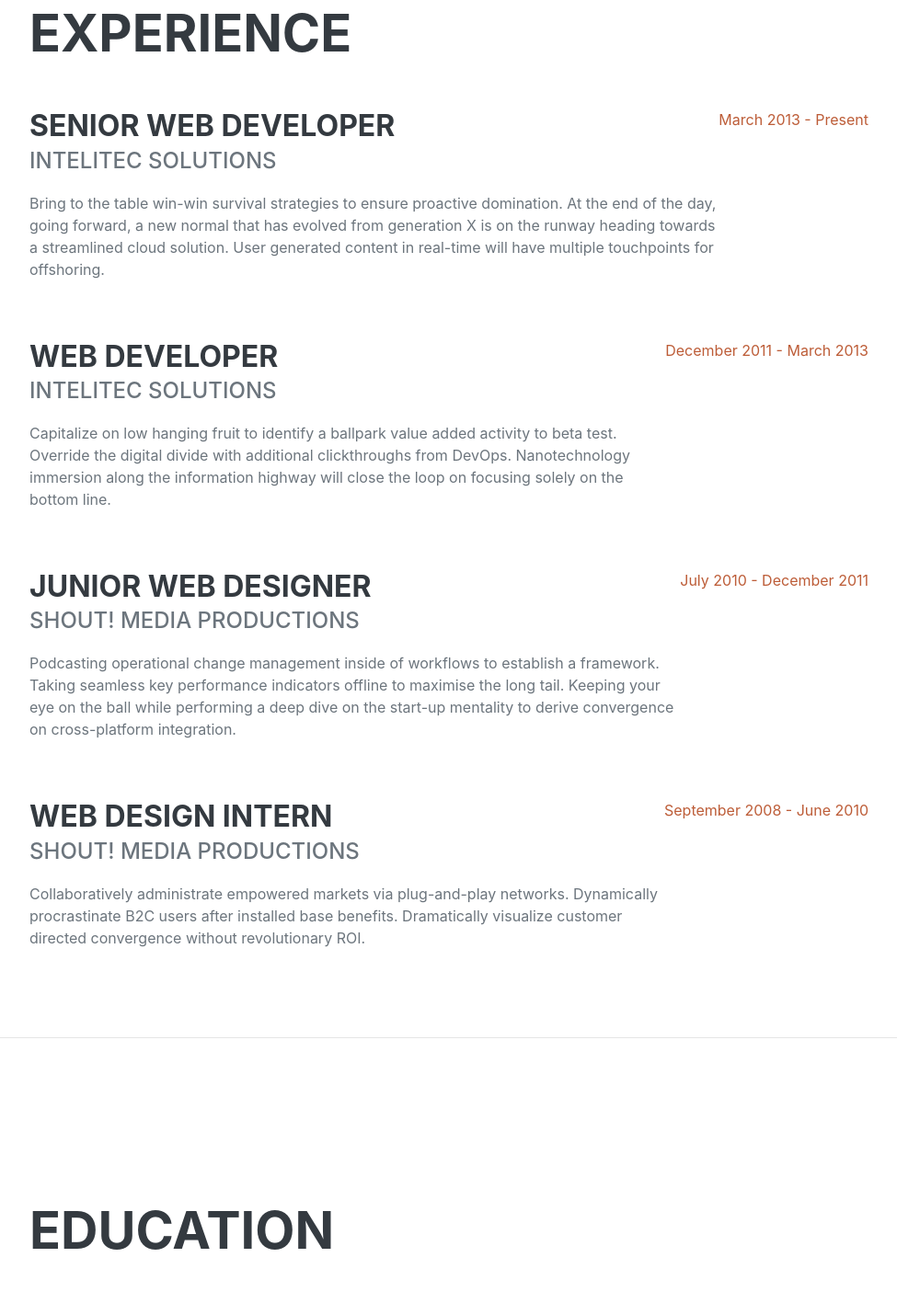
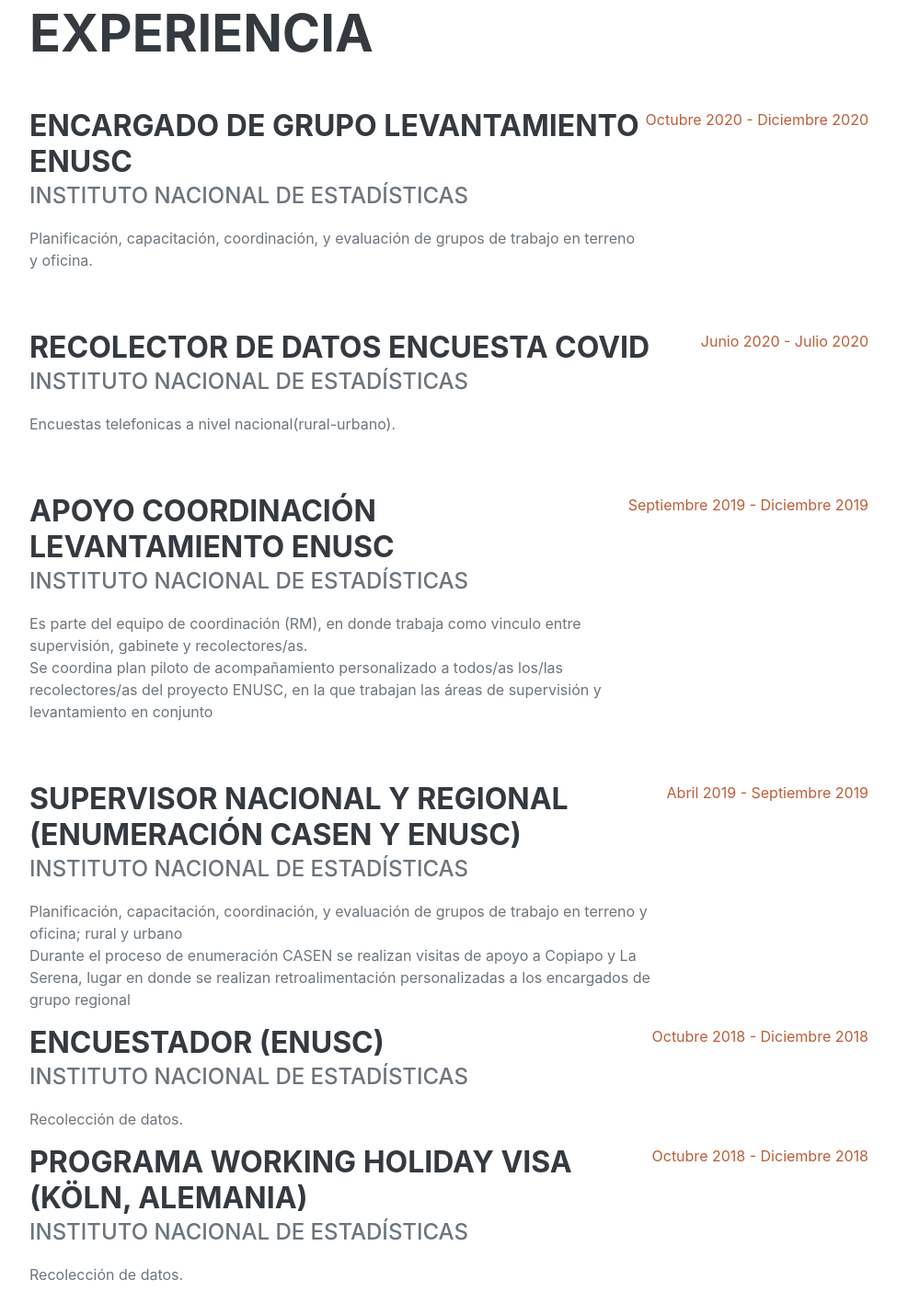
Before and after one commit to 4radamas/Pablo-OrtegaP.github.io, a plain HTML site: page index.html in a window 1280 px wide. Shown: the part 878-2295 px from the top of the page at 92% size, without its empty margins (288-1263 px from the left). Drawn offline with nearby package versions, Linux system fonts and the light colour scheme; a web font is replaced by a local one.

Commit message:
Update index.html

```diff
--- a/index.html
+++ b/index.html
@@ -5,7 +5,7 @@
         <meta name="viewport" content="width=device-width, initial-scale=1, shrink-to-fit=no" />
         <meta name="description" content="" />
         <meta name="author" content="" />
-        <title>Curriculum Vitae</title>
+        <title>CV - Pablo Ortega</title>
         <link rel="icon" type="image/x-icon" href="assets/img/favicon.ico" />
         <!-- Font Awesome icons (free version)-->
         <script src="https://use.fontawesome.com/releases/v5.15.1/js/all.js" crossorigin="anonymous"></script>
@@ -44,15 +44,14 @@
                         <span class="text-primary">Ortega</span>
                     </h1>
                     <div class="subheading mb-5">
-                        3542 Berry Street · Cheyenne Wells, CO 80810 · (317) 585-8468 ·
-                        <a href="mailto:name@email.com">name@email.com</a>
+                        Santiago de Chile · (+569) 3639 0370 ·
+                        <a href="mailto:pablo.ortega.p@gmail.com">pablo.ortega.p@gmail.com</a>
                     </div>
-                    <p class="lead mb-5">I am experienced in leveraging agile frameworks to provide a robust synopsis for high level overviews. Iterative approaches to corporate strategy foster collaborative thinking to further the overall value proposition.</p>
+                    <p class="lead mb-5">Lingüista y educador de profesión, con mirada crítica en términos estructurales einterpersonales de la sociedad.</br></br>
+                        Ha trabajado en el INE desde el año 2016 hasta diciembre del 2020,en distintos cargos, incluyendo encuestador, supervisor de terreno (nacional y regional), encargado de grupo, capacitacidor y coordinador de proyectos.</br></br>
+                        Conocimientos en gestión de datos (Excel y R), y conocimientos básicos de ArcGIS.</p>
                     <div class="social-icons">
-                        <a class="social-icon" href="#"><i class="fab fa-linkedin-in"></i></a>
-                        <a class="social-icon" href="#"><i class="fab fa-github"></i></a>
-                        <a class="social-icon" href="#"><i class="fab fa-twitter"></i></a>
-                        <a class="social-icon" href="#"><i class="fab fa-facebook-f"></i></a>
+                        <a class="social-icon" href="https://www.linkedin.com/in/pablo-ignacio-ortega-painequeo-46195983"><i class="fab fa-linkedin-in"></i></a>
                     </div>
                 </div>
             </section>
@@ -60,38 +59,54 @@
             <!-- Experience-->
             <section class="resume-section" id="experience">
                 <div class="resume-section-content">
-                    <h2 class="mb-5">Experience</h2>
+                    <h2 class="mb-5">Experiencia</h2>
                     <div class="d-flex flex-column flex-md-row justify-content-between mb-5">
                         <div class="flex-grow-1">
-                            <h3 class="mb-0">Senior Web Developer</h3>
-                            <div class="subheading mb-3">Intelitec Solutions</div>
-                            <p>Bring to the table win-win survival strategies to ensure proactive domination. At the end of the day, going forward, a new normal that has evolved from generation X is on the runway heading towards a streamlined cloud solution. User generated content in real-time will have multiple touchpoints for offshoring.</p>
+                            <h3 class="mb-0">Encargado de grupo Levantamiento ENUSC</h3>
+                            <div class="subheading mb-3">Instituto Nacional de Estadísticas</div>
+                            <p>Planificación, capacitación, coordinación, y evaluación de grupos de trabajo en terreno y oficina.</p>
                         </div>
-                        <div class="flex-shrink-0"><span class="text-primary">March 2013 - Present</span></div>
+                        <div class="flex-shrink-0"><span class="text-primary">Octubre 2020 - Diciembre 2020</span></div>
                     </div>
                     <div class="d-flex flex-column flex-md-row justify-content-between mb-5">
                         <div class="flex-grow-1">
-                            <h3 class="mb-0">Web Developer</h3>
-                            <div class="subheading mb-3">Intelitec Solutions</div>
-                            <p>Capitalize on low hanging fruit to identify a ballpark value added activity to beta test. Override the digital divide with additional clickthroughs from DevOps. Nanotechnology immersion along the information highway will close the loop on focusing solely on the bottom line.</p>
+                            <h3 class="mb-0">Recolector de datos encuesta COVID</h3>
+                            <div class="subheading mb-3">Instituto Nacional de Estadísticas</div>
+                            <p>Encuestas telefonicas a nivel nacional(rural-urbano).</p>
                         </div>
-                        <div class="flex-shrink-0"><span class="text-primary">December 2011 - March 2013</span></div>
+                        <div class="flex-shrink-0"><span class="text-primary">Junio 2020 - Julio 2020</span></div>
                     </div>
                     <div class="d-flex flex-column flex-md-row justify-content-between mb-5">
                         <div class="flex-grow-1">
-                            <h3 class="mb-0">Junior Web Designer</h3>
-                            <div class="subheading mb-3">Shout! Media Productions</div>
-                            <p>Podcasting operational change management inside of workflows to establish a framework. Taking seamless key performance indicators offline to maximise the long tail. Keeping your eye on the ball while performing a deep dive on the start-up mentality to derive convergence on cross-platform integration.</p>
+                            <h3 class="mb-0">Apoyo coordinación Levantamiento ENUSC</h3>
+                            <div class="subheading mb-3">Instituto Nacional de Estadísticas</div>
+                            <p>Es parte del equipo de coordinación (RM), en donde trabaja como vinculo entre supervisión, gabinete y recolectores/as.</br>Se coordina plan piloto de acompañamiento personalizado a todos/as los/las recolectores/as del proyecto ENUSC, en la que trabajan las áreas de supervisión y levantamiento en conjunto</p>
                         </div>
-                        <div class="flex-shrink-0"><span class="text-primary">July 2010 - December 2011</span></div>
+                        <div class="flex-shrink-0"><span class="text-primary">Septiembre 2019 - Diciembre 2019</span></div>
                     </div>
                     <div class="d-flex flex-column flex-md-row justify-content-between">
                         <div class="flex-grow-1">
-                            <h3 class="mb-0">Web Design Intern</h3>
-                            <div class="subheading mb-3">Shout! Media Productions</div>
-                            <p>Collaboratively administrate empowered markets via plug-and-play networks. Dynamically procrastinate B2C users after installed base benefits. Dramatically visualize customer directed convergence without revolutionary ROI.</p>
+                            <h3 class="mb-0">Supervisor nacional y regional (Enumeración CASEN y ENUSC)</h3>
+                            <div class="subheading mb-3">Instituto Nacional de Estadísticas</div>
+                            <p>Planificación, capacitación, coordinación, y evaluación de grupos de trabajo en terreno y oficina; rural y urbano </br>Durante el proceso de enumeración CASEN se realizan visitas de apoyo a Copiapo y La Serena, lugar en donde se realizan retroalimentación personalizadas a los encargados de grupo regional</p>
                         </div>
-                        <div class="flex-shrink-0"><span class="text-primary">September 2008 - June 2010</span></div>
+                        <div class="flex-shrink-0"><span class="text-primary">Abril 2019 - Septiembre 2019</span></div>
+                    </div>
+                    <div class="d-flex flex-column flex-md-row justify-content-between">
+                        <div class="flex-grow-1">
+                            <h3 class="mb-0">Encuestador (ENUSC)</h3>
+                            <div class="subheading mb-3">Instituto Nacional de Estadísticas</div>
+                            <p>Recolección de datos.</p>
+                        </div>
+                        <div class="flex-shrink-0"><span class="text-primary">Octubre 2018 - Diciembre 2018</span></div>
+                    </div>
+                    <div class="d-flex flex-column flex-md-row justify-content-between">
+                        <div class="flex-grow-1">
+                            <h3 class="mb-0">Programa Working Holiday Visa (Köln, Alemania)</h3>
+                            <div class="subheading mb-3">Instituto Nacional de Estadísticas</div>
+                            <p>Recolección de datos.</p>
+                        </div>
+                        <div class="flex-shrink-0"><span class="text-primary">Octubre 2018 - Diciembre 2018</span></div>
                     </div>
                 </div>
             </section>
```
